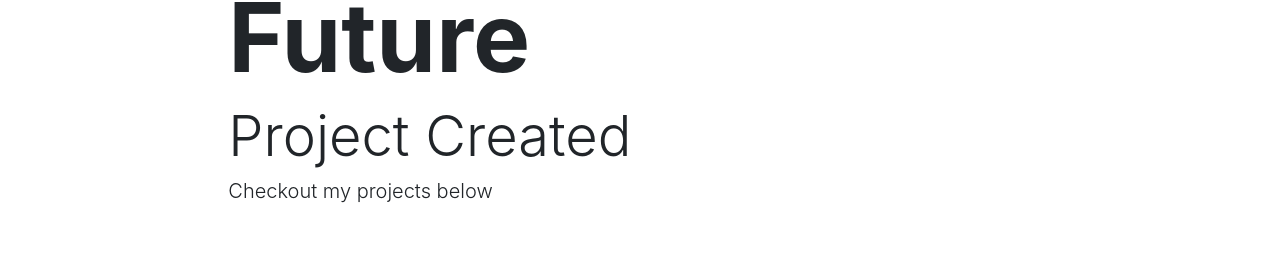
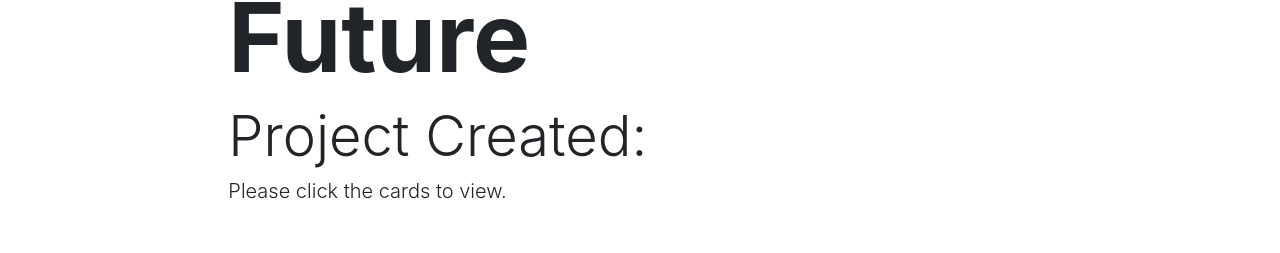
Before and after one commit to Richard-Biala/React-Portfolio, a React (Create React App) app in the folder react-portfolio/: page / in a window 1280 px wide. Shown: the part 240-493 px from the top of the page. Built offline with nearby package versions, Linux system fonts and the light colour scheme.

Commit message:
build updates

```diff
--- a/react-portfolio/src/App.js
+++ b/react-portfolio/src/App.js
@@ -24,8 +24,8 @@ class App extends React.Component {
       ],
       home: {
         title: 'Fight for the Future',
-        subTitle: 'Project Created',
-        text: 'Checkout my projects below'
+        subTitle: 'Project Created:',
+        text: 'Please click the cards to view.'
       },
       about: {
         title: 'About Me',
```
